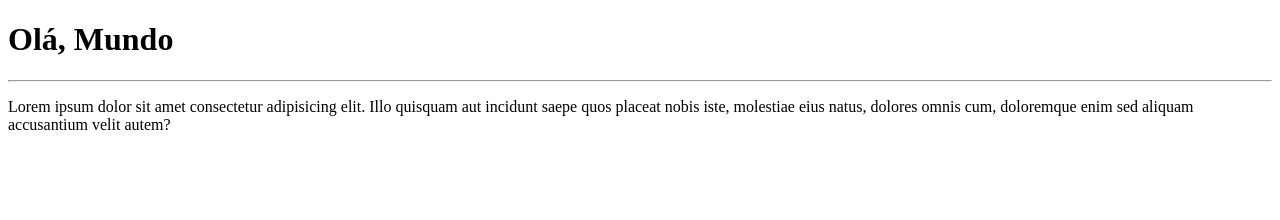
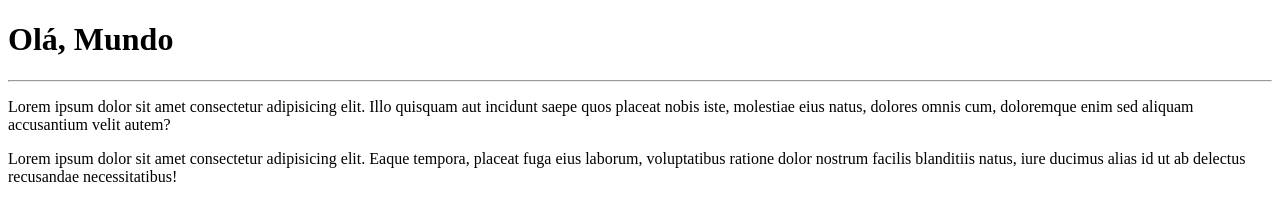
Before and after one commit to Alan39Dvlpr/Ola-Mundo, a plain HTML site: page site-exemplo/index.html in a window 1280 px wide. Drawn offline with Linux system fonts and the light colour scheme.

Commit message:
Update index.html

```diff
--- a/site-exemplo/index.html
+++ b/site-exemplo/index.html
@@ -11,5 +11,7 @@
     <hr>
     <p>Lorem ipsum dolor sit amet consectetur adipisicing elit. Illo quisquam aut incidunt saepe quos placeat nobis iste, molestiae eius natus,
          dolores omnis cum, doloremque enim sed aliquam accusantium velit autem?</p>
+         <p>Lorem ipsum dolor sit amet consectetur adipisicing elit. Eaque tempora, placeat fuga eius laborum,
+             voluptatibus ratione dolor nostrum facilis blanditiis natus, iure ducimus alias id ut ab delectus recusandae necessitatibus!</p>
 </body>
 </html>
```
